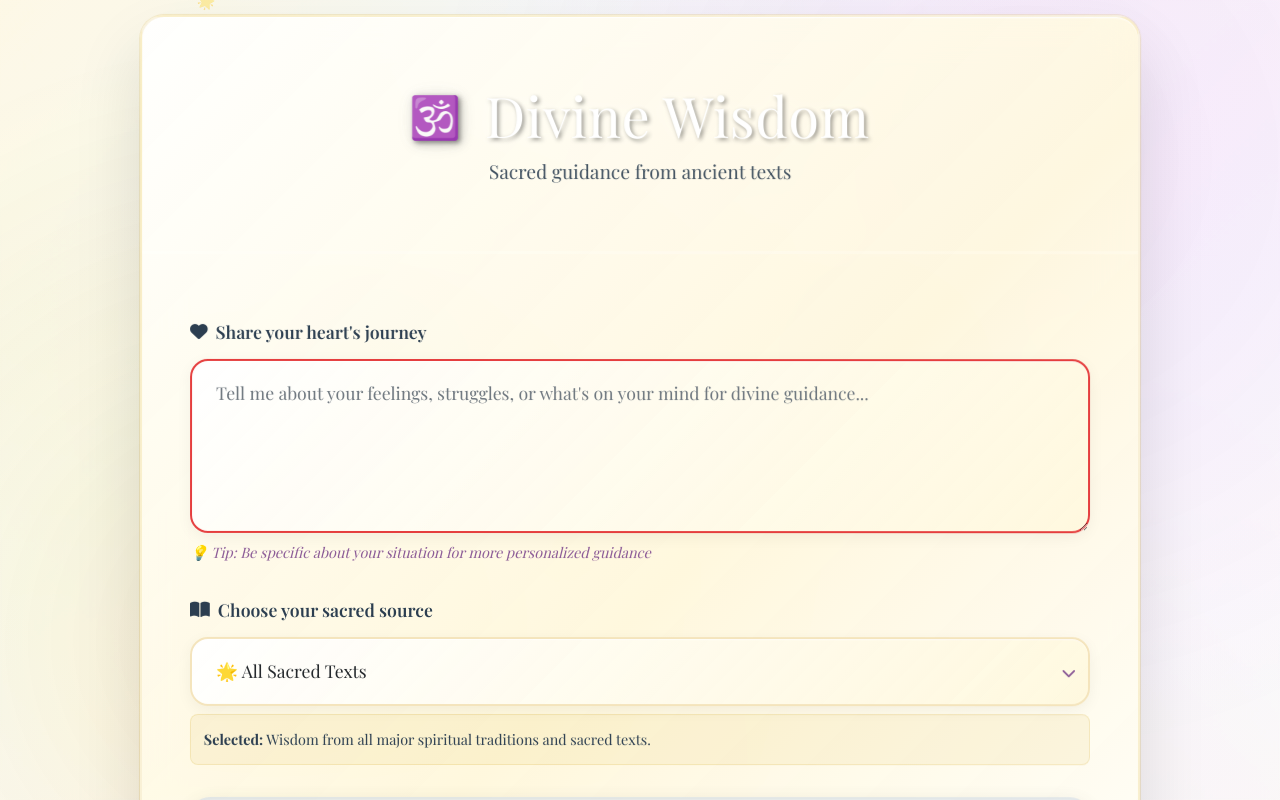
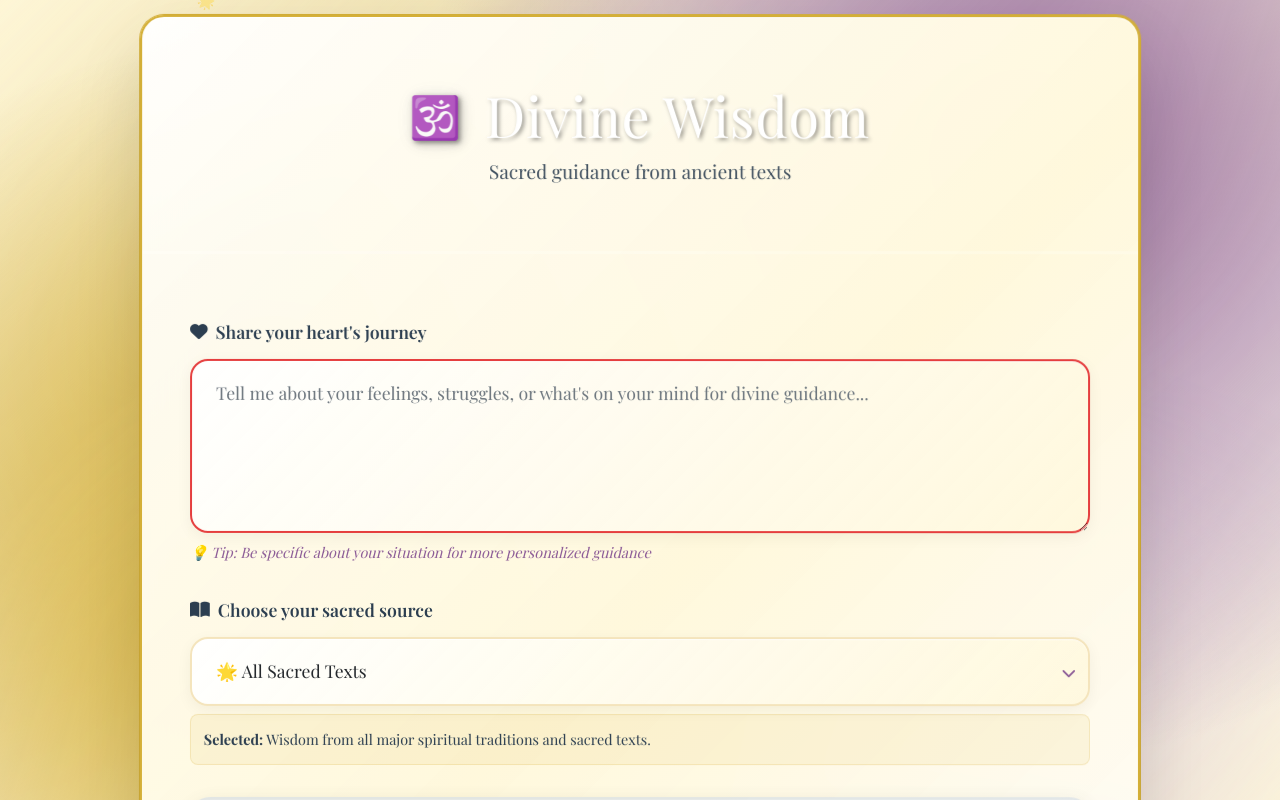
Before and after one commit to beingmartinbmc/epic, a React (Vite) app: page / in a window 1280 px wide. Shown: the top 800 px of the page. Built offline with nearby package versions, Linux system fonts and the light colour scheme.

Commit message:
Fix white text issue and implement dynamic theme colors - Each sacred text now has its own color scheme: Hindu (orange), Islamic (green), Christian (blue), Sikh (golden), Buddhist (orange/brown), Taoist (earth brown), Confucian (red), Jewish (navy blue), Zoroastrian (crimson)

```diff
--- a/src/styles/base.css
+++ b/src/styles/base.css
@@ -30,19 +30,19 @@
     --divine-gradient: linear-gradient(135deg, #667eea 0%, #764ba2 100%);
 }
 
-/* Hindu/Om Theme (Bhagavad Gita) */
+/* Hindu/Om Theme (Bhagavad Gita) - Orange/Saffron */
 .theme-hindu {
     --divine-gold: #FF9933;
-    --divine-purple: #FF6B6B;
-    --divine-blue: #4ECDC4;
+    --divine-purple: #FF6B35;
+    --divine-blue: #FF8C42;
     --divine-cream: #FFF8DC;
     --divine-white: #FFFFFF;
     --divine-dark: #2C3E50;
     --divine-light-gold: #FFE4B5;
-    --divine-gradient: linear-gradient(135deg, #FF9933 0%, #FF6B6B 100%);
+    --divine-gradient: linear-gradient(135deg, #FF9933 0%, #FF6B35 100%);
 }
 
-/* Islamic Theme (Quran) */
+/* Islamic Theme (Quran) - Green */
 .theme-islamic {
     --divine-gold: #228B22;
     --divine-purple: #006400;
@@ -54,7 +54,7 @@
     --divine-gradient: linear-gradient(135deg, #228B22 0%, #006400 100%);
 }
 
-/* Christian Theme (Bible) */
+/* Christian Theme (Bible) - Blue */
 .theme-christian {
     --divine-gold: #4169E1;
     --divine-purple: #191970;
@@ -66,7 +66,7 @@
     --divine-gradient: linear-gradient(135deg, #4169E1 0%, #191970 100%);
 }
 
-/* Sikh Theme (Guru Granth Sahib) */
+/* Sikh Theme (Guru Granth Sahib) - Golden */
 .theme-sikh {
     --divine-gold: #FFD700;
     --divine-purple: #DAA520;
@@ -78,7 +78,7 @@
     --divine-gradient: linear-gradient(135deg, #FFD700 0%, #DAA520 100%);
 }
 
-/* Buddhist Theme (Tripitaka) */
+/* Buddhist Theme (Tripitaka) - Orange/Brown */
 .theme-buddhist {
     --divine-gold: #FFA500;
     --divine-purple: #8B4513;
@@ -90,7 +90,7 @@
     --divine-gradient: linear-gradient(135deg, #FFA500 0%, #8B4513 100%);
 }
 
-/* Taoist Theme (Tao Te Ching) */
+/* Taoist Theme (Tao Te Ching) - Earth Brown */
 .theme-taoist {
     --divine-gold: #8B7355;
     --divine-purple: #6B4423;
@@ -102,7 +102,7 @@
     --divine-gradient: linear-gradient(135deg, #8B7355 0%, #6B4423 100%);
 }
 
-/* Confucian Theme (Analects of Confucius) */
+/* Confucian Theme (Analects of Confucius) - Red */
 .theme-confucian {
     --divine-gold: #8B0000;
     --divine-purple: #DC143C;
@@ -114,7 +114,7 @@
     --divine-gradient: linear-gradient(135deg, #8B0000 0%, #DC143C 100%);
 }
 
-/* Jewish Theme (Talmud) */
+/* Jewish Theme (Talmud) - Navy Blue */
 .theme-jewish {
     --divine-gold: #000080;
     --divine-purple: #191970;
@@ -126,7 +126,7 @@
     --divine-gradient: linear-gradient(135deg, #000080 0%, #191970 100%);
 }
 
-/* Zoroastrian Theme (Avesta) */
+/* Zoroastrian Theme (Avesta) - Crimson */
 .theme-zoroastrian {
     --divine-gold: #DC143C;
     --divine-purple: #8B0000;
@@ -141,14 +141,14 @@
 /* Global styles */
 body {
     background:
-        radial-gradient(circle at 25% 25%, rgba(212, 175, 55, 0.1) 0%, transparent 50%),
-        radial-gradient(circle at 75% 75%, rgba(139, 90, 150, 0.08) 0%, transparent 50%),
+        radial-gradient(circle at 25% 25%, var(--divine-gold) 0%, transparent 50%),
+        radial-gradient(circle at 75% 75%, var(--divine-purple) 0%, transparent 50%),
         linear-gradient(135deg,
-            rgba(255, 248, 220, 0.4) 0%,
-            rgba(240, 248, 255, 0.3) 25%,
-            rgba(255, 240, 245, 0.3) 50%,
-            rgba(248, 248, 255, 0.4) 75%,
-            rgba(255, 250, 240, 0.3) 100%
+            var(--divine-cream) 0%,
+            rgba(255, 255, 255, 0.8) 25%,
+            var(--divine-cream) 50%,
+            rgba(255, 255, 255, 0.8) 75%,
+            var(--divine-cream) 100%
         );
     background-size: 100% 100%;
     font-family: 'Playfair Display', 'Georgia', 'Times New Roman', serif;
@@ -171,14 +171,14 @@ body {
     pointer-events: none;
     z-index: 0;
     background:
-        radial-gradient(circle at 20% 80%, rgba(255, 215, 0, 0.15) 0%, transparent 50%),
-        radial-gradient(circle at 80% 20%, rgba(138, 43, 226, 0.1) 0%, transparent 50%),
+        radial-gradient(circle at 20% 80%, var(--divine-gold) 0%, transparent 50%),
+        radial-gradient(circle at 80% 20%, var(--divine-purple) 0%, transparent 50%),
         linear-gradient(135deg,
-            rgba(255, 248, 220, 0.3) 0%,
-            rgba(240, 248, 255, 0.3) 25%,
-            rgba(255, 240, 245, 0.3) 50%,
-            rgba(248, 248, 255, 0.3) 75%,
-            rgba(255, 250, 240, 0.3) 100%
+            var(--divine-cream) 0%,
+            rgba(255, 255, 255, 0.3) 25%,
+            var(--divine-cream) 50%,
+            rgba(255, 255, 255, 0.3) 75%,
+            var(--divine-cream) 100%
         );
     opacity: 0.9;
     backdrop-filter: blur(1px);
@@ -193,17 +193,17 @@ body {
     background:
         linear-gradient(135deg,
             rgba(255, 255, 255, 0.95) 0%,
-            rgba(255, 248, 220, 0.9) 50%,
+            var(--divine-cream) 50%,
             rgba(255, 255, 255, 0.95) 100%
         );
     border-radius: 24px;
     box-shadow:
         0 25px 50px rgba(0, 0, 0, 0.08),
-        0 0 0 1px rgba(212, 175, 55, 0.1),
+        0 0 0 1px var(--divine-gold),
         inset 0 1px 0 rgba(255, 255, 255, 0.8);
     overflow: hidden;
     backdrop-filter: blur(20px);
-    border: 2px solid rgba(212, 175, 55, 0.15);
+    border: 2px solid var(--divine-gold);
     transition: var(--transition-smooth);
     /* Sacred floating animation */
     animation: sacredFloat 12s ease-in-out infinite;
@@ -225,28 +225,28 @@ body {
         transform: translateY(0px) rotate(0deg);
         box-shadow:
             0 25px 50px rgba(0, 0, 0, 0.08),
-            0 0 0 1px rgba(212, 175, 55, 0.1),
+            0 0 0 1px var(--divine-gold),
             inset 0 1px 0 rgba(255, 255, 255, 0.8);
     }
     25% {
         transform: translateY(-3px) rotate(0.5deg);
         box-shadow:
             0 30px 60px rgba(0, 0, 0, 0.1),
-            0 0 0 1px rgba(212, 175, 55, 0.15),
+            0 0 0 1px var(--divine-gold),
             inset 0 1px 0 rgba(255, 255, 255, 0.9);
     }
     50% {
         transform: translateY(-5px) rotate(0deg);
         box-shadow:
             0 35px 70px rgba(0, 0, 0, 0.12),
-            0 0 0 1px rgba(212, 175, 55, 0.2),
+            0 0 0 1px var(--divine-gold),
             inset 0 1px 0 rgba(255, 255, 255, 1);
     }
     75% {
         transform: translateY(-3px) rotate(-0.5deg);
         box-shadow:
             0 30px 60px rgba(0, 0, 0, 0.1),
-            0 0 0 1px rgba(212, 175, 55, 0.15),
+            0 0 0 1px var(--divine-gold),
             inset 0 1px 0 rgba(255, 255, 255, 0.9);
     }
 }
--- a/src/styles/header.css
+++ b/src/styles/header.css
@@ -3,10 +3,10 @@
     background:
         linear-gradient(135deg,
             var(--divine-gradient) 0%,
-            rgba(212, 175, 55, 0.8) 50%,
+            var(--divine-gold) 50%,
             var(--divine-gradient) 100%
         );
-    color: white;
+    color: var(--divine-white);
     padding: 4rem 3rem;
     text-align: center;
     position: relative;
```
Also changed, not shown: 5 other files (tests, documents, lock files or other folders).
